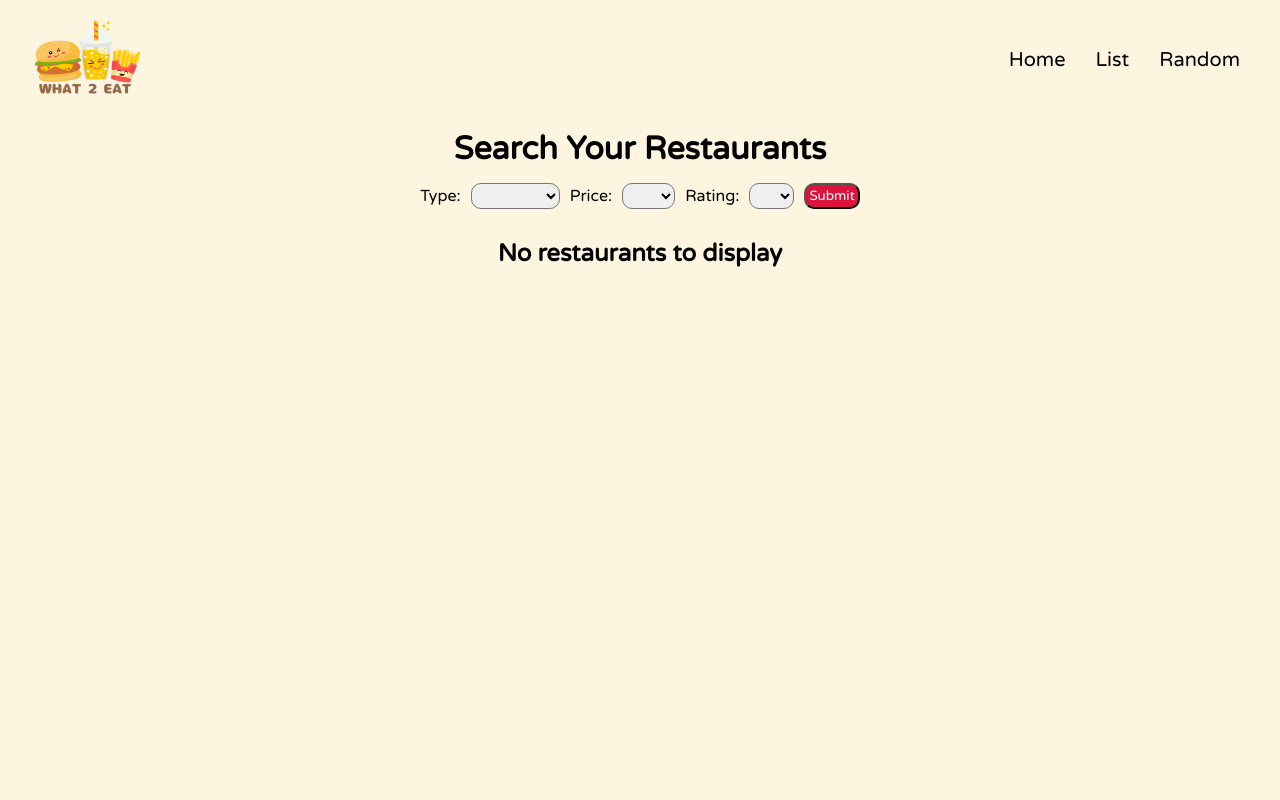
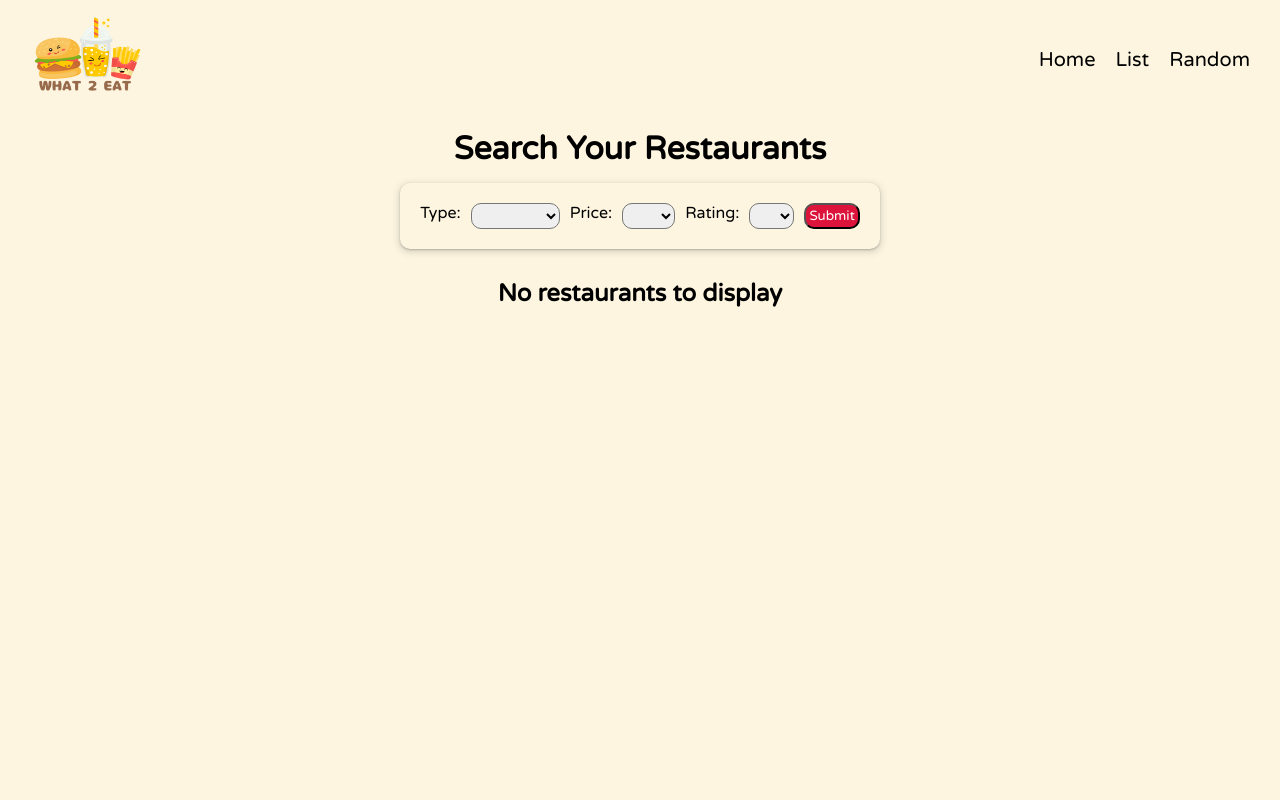
Before and after one commit to Vann-Calhoune/what-2-eat-client, a React (Create React App) app: page /List in a window 1280 px wide. Shown: the top 800 px of the page. Built offline with nearby package versions, Linux system fonts and the light colour scheme.

Commit message:
hamburger added

```diff
--- a/public/index.html
+++ b/public/index.html
@@ -21,7 +21,7 @@
       work correctly both with client-side routing and a non-root public URL.
       Learn how to configure a non-root public URL by running `npm run build`.
     -->
-    <title>React App</title>
+    <title>What 2 Eat</title>
   </head>
   <body>
     <noscript>You need to enable JavaScript to run this app.</noscript>
--- a/src/App.js
+++ b/src/App.js
@@ -7,9 +7,11 @@ import Random from './pages/Random';
 import Footer from './components/Footer';
 
 function App() {
+
+
   return (
     <div className="App">
-      <Navbar />
+      <Navbar  />
       <Routes>
         <Route path='/' element={<Home />} />
         <Route path='/List' element={<List />} />
--- a/src/components/FoodForm.js
+++ b/src/components/FoodForm.js
@@ -9,7 +9,6 @@ margin: 0 auto;
 width: 300px;
 gap: 5px;
 padding-bottom: 20px;
-// border: 1px solid black;
 margin: 10px;
 margin-bottom: 20px;
 padding: 10px;
--- a/src/components/Navbar.js
+++ b/src/components/Navbar.js
@@ -1,6 +1,8 @@
 import { Link } from 'react-router-dom'
+import { useState } from 'react'
 import styled from 'styled-components'
 import logo from '../assets/foodLogo.png'
+import menu from '../assets/menu.png'
 
 const ListStyle = styled.ul`
 list-style: none;
@@ -9,15 +11,12 @@ justify-content: flex-end;
 gap: 30px;
 padding: 0 30px;
 `
-const linkStyle = {
-  textDecoration: 'none',
-  color: 'black'
-}
 
 const Logo = styled.img`
 width: 150px;
 height: 150px;
 padding-top: 15px;
+z-index: 5;
 `
 
 const NavBar = styled.nav`
@@ -31,15 +30,80 @@ height: 15vh;
 font-size: 20px;
 `
 
+const Menu = styled.img`
+@media (min-width: 600px) {
+  display: none;
+}
+position: absolute;
+top: 40px;
+z-index: 500;
+
+
+`
+const RightSide = styled.div`
+display: flex;
+@media (max-width: 600px) {
+  padding-right: 80px;
+}
+`
+
+
+const LeftSide = styled.div`
+z-index: 500;
+`
+
+const StyleLink = styled(Link)`
+color: black;
+text-decoration: none;
+@media (max-width: 600px) {
+  font-size: 24px;
+}
+
+`
+
+const LinkDiv = styled.div`
+display: flex;
+gap: 20px;
+padding-right: 20px;
+// border: 1px solid black;
+@media (max-width: 600px) {
+flex-direction: column;
+justify-content: space-around;
+ position: absolute;
+ left: 0px;
+ width: 100vw;
+ text-align: center;
+ height: 220px;
+ background-color: #FDF5DF;
+ transition: 0.3s;
+ box-shadow: 0 4px 2px -2px gray;
+}
+`
+
 function Navbar() {
+
+  const [isOpen, setIsOpen] = useState(false);
+
+  const navStyle = {
+    top: isOpen ? '130px' : '-300px'
+  };
+
+
+
+
   return (
-    <NavBar>
-      <Logo src={logo} alt='what to eat logo'/>
-      <ListStyle>
-        <li><Link style={linkStyle} to='/'>Home</Link></li>
-        <li><Link style={linkStyle} to='/List'>List</Link></li>
-        <li><Link style={linkStyle} to='/Random'>Random</Link></li>
-      </ListStyle>
+    <NavBar className='navBar'>
+      <LeftSide>
+        <Logo src={logo} alt='what to eat logo'/>
+      </LeftSide>
+      <RightSide>
+        <Menu onClick={() => {setIsOpen(!isOpen)}} src={menu} alt='hamburger menu' />
+        <LinkDiv style={navStyle}>
+          <StyleLink onClick={() => {setIsOpen(!isOpen)}} className='navLink' to='/'>Home</StyleLink>
+          <StyleLink onClick={() => {setIsOpen(!isOpen)}}className='navLink'  to='/List'>List</StyleLink>
+          <StyleLink onClick={() => {setIsOpen(!isOpen)}}className='navLink'  to='/Random'>Random</StyleLink>
+        </LinkDiv>
+      </RightSide>
     </NavBar>
   )
 }
--- a/src/components/RandomFood.js
+++ b/src/components/RandomFood.js
@@ -4,10 +4,14 @@ import Axios from 'axios'
 
 const SearchForm = styled.div`
 display: flex;
-align-items: center;
 justify-content: center;
+margin: 0 auto;
 margin-top: 15px;
+border-radius: 10px;
+box-shadow: rgba(60, 64, 67, 0.3) 0px 1px 2px 0px, rgba(60, 64, 67, 0.15) 0px 2px 6px 2px;
 gap: 10px;
+padding: 20px;
+
 > button {
   border-radius: 10px;
   background-color: crimson;
@@ -23,7 +27,15 @@ gap: 10px;
 > select {
   border-radius: 10px;
   padding: 3px;
+  text-align: center;
 }
+@media (max-width: 500px) {
+  flex-direction: column;
+  width: 200px;
+  > button {
+    width: 75px;
+    margin: 0 auto;
+  }
 
 
 `
--- a/src/components/SearchFood.js
+++ b/src/components/SearchFood.js
@@ -4,10 +4,14 @@ import styled from 'styled-components'
 
 const SearchForm = styled.div`
 display: flex;
-align-items: center;
 justify-content: center;
+gap: 10px;
+margin: 0 auto;
 margin-top: 15px;
-gap: 10px;
+border-radius: 10px;
+box-shadow: rgba(60, 64, 67, 0.3) 0px 1px 2px 0px, rgba(60, 64, 67, 0.15) 0px 2px 6px 2px;
+padding: 20px;
+
 > button {
   border-radius: 10px;
   background-color: crimson;
@@ -23,7 +27,18 @@ gap: 10px;
 > select {
   border-radius: 10px;
   padding: 3px;
+  text-align: center;
 }
+@media (max-width: 500px) {
+  flex-direction: column;
+  width: 200px;
+  > button {
+    width: 75px;
+    margin: 0 auto;
+  }
+
+}
+
 
 
 `
--- a/src/pages/List.js
+++ b/src/pages/List.js
@@ -4,7 +4,10 @@ import SearchFood from '../components/SearchFood'
 import SearchFoodList from '../components/SearchFoodList';
 
 const SearchMenu = styled.div`
+display: flex;
+flex-direction: column;
 text-align: center;
+align-items: center;
 padding: 10px;
 background-color: #FDF5DF;
 `
--- a/src/pages/Random.js
+++ b/src/pages/Random.js
@@ -4,7 +4,11 @@ import RandomFood from '../components/RandomFood'
 import RandomItem from '../components/RandomItem'
 
 const RandomDiv = styled.div`
+display: flex;
 text-align: center;
+flex-direction: column;
+text-align: center;
+align-items: center;
 padding: 10px;
 background-color: #FDF5DF;
 `
```
Also changed, not shown: src/App.css (line endings or trailing spaces), src/assets/menu.png (added).
